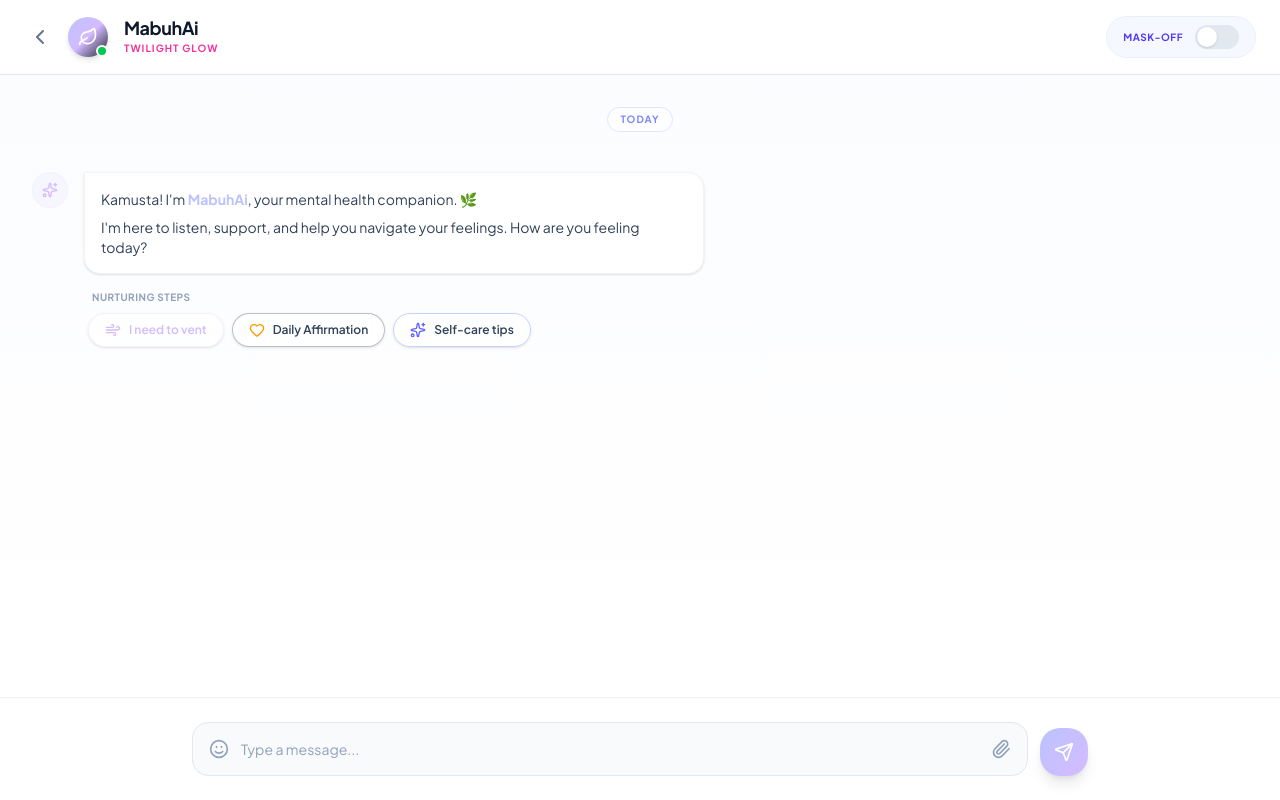
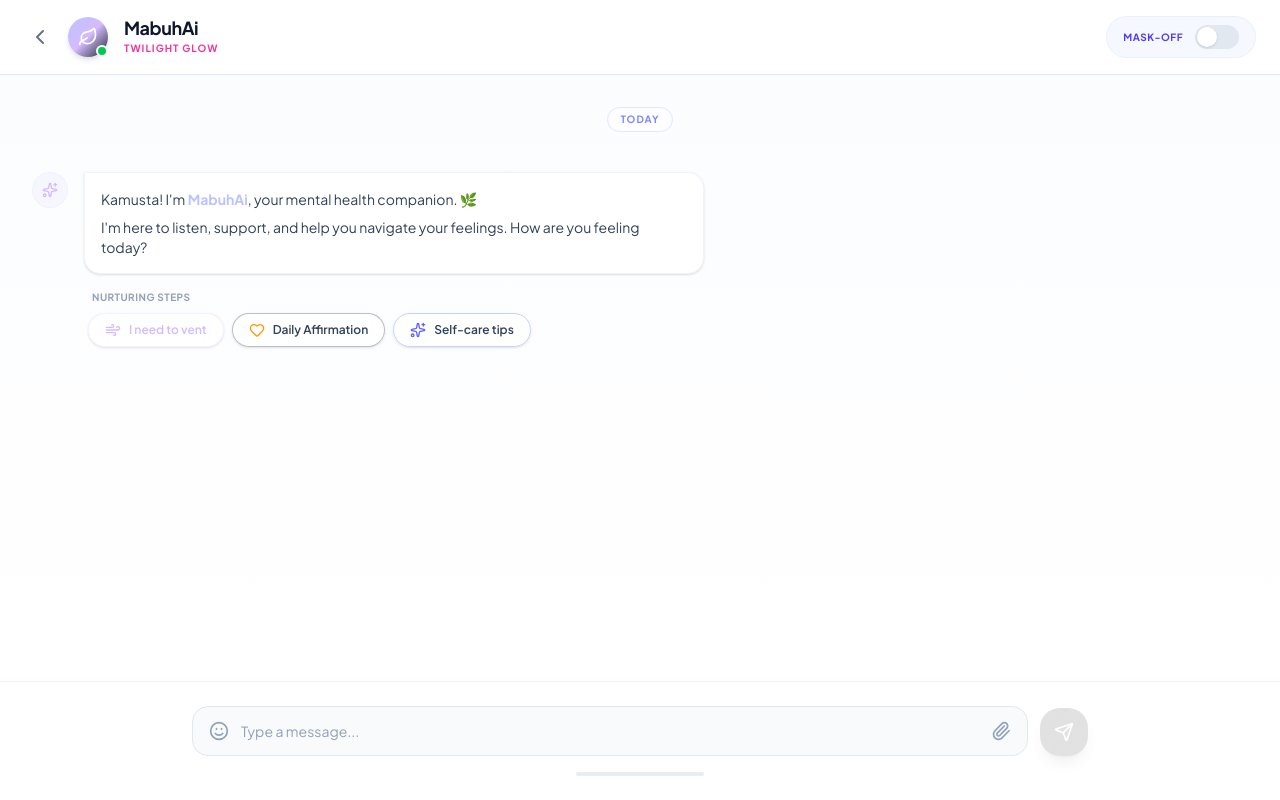
Before and after one commit to kheypaxu/mabuh-ai, a React (Vite) app: page /chatbot in a window 1280 px wide. Built offline with nearby package versions, Linux system fonts and the light colour scheme.

Commit message:
feat: modify chatbot typing animation for the bot replies

```diff
--- a/package.json
+++ b/package.json
@@ -14,6 +14,7 @@
     "@tauri-apps/plugin-opener": "^2",
     "class-variance-authority": "^0.7.1",
     "clsx": "^2.1.1",
+    "framer-motion": "^12.38.0",
     "lucide-react": "^1.7.0",
     "react": "^19.1.0",
     "react-dom": "^19.1.0",
--- a/src/screens/ChatBot.tsx
+++ b/src/screens/ChatBot.tsx
@@ -1,21 +1,57 @@
-import { useState } from "react";
+import { useState, useRef, useEffect, ReactNode } from "react";
 import { useNavigate } from "react-router-dom";
-import { ChatBubble } from "../components/chatbot-components/ChatBubble";
-import { MaskOverlay } from "../components/chatbot-components/MaskOverlay";
+import { motion, AnimatePresence } from "framer-motion";
 import {
   ChevronLeft, Send, Smile, Paperclip,
   Leaf, Wind, Heart, Sparkles
 } from "lucide-react";
 
+// reusable components import
+import { ChatBubble } from "../components/chatbot-components/ChatBubble";
+import { MaskOverlay } from "../components/chatbot-components/MaskOverlay";
+
+// 1. Defining the message interface
+interface Message {
+  id: string;
+  isAi: boolean;
+  content: ReactNode;
+  hasActions?: boolean;
+}
+
+// typing animation
+const Typewriter = ({ text, speed = 20 }: { text: string; speed?: number }) => {
+  const characters = text.split("");
+
+  return (
+    <motion.span>
+      {characters.map((char, index) => (
+        <motion.span
+          key={index}
+          initial={{ opacity: 0 }}
+          animate={{ opacity: 1 }}
+          transition={{
+            duration: 0.1,
+            delay: index * (speed / 1000),
+          }}
+        >
+          {char}
+        </motion.span>
+      ))}
+    </motion.span>
+  );
+};
+
 export default function Chatbot() {
   const navigate = useNavigate();
+  const scrollRef = useRef<HTMLDivElement>(null);
+
+  // State
   const [isMaskActive, setIsMaskActive] = useState(false);
+  const [isTyping, setIsTyping] = useState(false); // Typing animation state
   const [inputText, setInputText] = useState("");
-
-  // Initializing state with your specific starting messages
-  const [messages] = useState([
+  const [messages, setMessages] = useState<Message[]>([
     {
-      id: 1,
+      id: "init",
       isAi: true,
       content: (
         <>
@@ -23,52 +59,125 @@ export default function Chatbot() {
           <p className="mt-2">I'm here to listen, support, and help you navigate your feelings. How are you feeling today?</p>
         </>
       ),
-      hasActions: true // This flag will trigger the "Nurturing Steps" buttons
+      hasActions: true
     }
   ]);
 
+  useEffect(() => {
+    if (scrollRef.current) {
+      scrollRef.current.scrollTo({
+        top: scrollRef.current.scrollHeight,
+        behavior: 'smooth'
+      });
+    }
+  }, [messages, isTyping]);
+
+  // 3. Message Handlers
+  const handleSendMessage = () => {
+    if (!inputText.trim()) return;
+
+    // Add User Message
+    const userMessage: Message = {
+      id: Date.now().toString(),
+      isAi: false,
+      content: inputText,
+      hasActions: false
+    };
+
+    setMessages((prev) => [...prev, userMessage]);
+    setInputText("");
+
+    setIsTyping(true);
+
+    setTimeout(() => {
+      setIsTyping(false); // Stop typing animation
+      const aiReply: Message = {
+        id: (Date.now() + 1).toString(),
+        isAi: true,
+        content: "I'm just a placeholder for now, but I hear you! We'll hook up the real AI soon. 🌿",
+        hasActions: false
+      };
+      setMessages((prev) => [...prev, aiReply]);
+    }, 2000); // 2-second delay for a natural feel
+  };
+
   return (
-    <div className="flex flex-col h-screen bg-white dark:bg-twilight-dark transition-colors duration-500">
-      {/* Header (Same as previous step) */}
-      <header className="px-6 py-4 flex items-center justify-between border-b border-indigo-100 dark:border-indigo-900/50 bg-white/80 dark:bg-twilight-dark/80 backdrop-blur-md sticky top-0 z-10">
+    <div className="flex flex-col h-screen bg-white dark:bg-twilight-dark transition-colors duration-500 overflow-hidden">
+
+      {/* HEADER SECTION */}
+      <header className="px-6 py-4 flex items-center justify-between border-b border-indigo-100 dark:border-indigo-900/50 bg-white/80 dark:bg-twilight-dark/80 backdrop-blur-md sticky top-0 z-10 text-slate-900 dark:text-white">
         <div className="flex items-center gap-2">
-          <button onClick={() => navigate(-1)} className="p-1 rounded-full hover:bg-slate-100 dark:hover:bg-slate-800 text-slate-500 transition-colors">
+          <button
+            onClick={() => navigate(-1)}
+            className="p-1 rounded-full hover:bg-slate-100 dark:hover:bg-slate-800 text-slate-500 transition-colors"
+          >
             <ChevronLeft className="size-6" />
           </button>
+
           <div className="relative ml-1">
             <div className="w-10 h-10 rounded-full bg-linear-to-br from-primary via-secondary to-accent flex items-center justify-center text-white shadow-md">
               <Leaf className="size-5" />
             </div>
             <div className="absolute bottom-0 right-0 w-3 h-3 bg-green-500 border-2 border-white dark:border-twilight-dark rounded-full" />
           </div>
-          <div className="ml-2">
-            <h1 className="font-bold text-lg tracking-tight leading-none text-slate-900 dark:text-white">MabuhAi</h1>
+
+          <div className="ml-2 text-left">
+            <h1 className="font-bold text-lg tracking-tight leading-none">MabuhAi</h1>
             <p className="text-[10px] text-pink-500 uppercase tracking-widest font-bold mt-1">Twilight Glow</p>
           </div>
         </div>
 
+        {/* CUSTOM TOGGLE SWITCH */}
         <div className="flex items-center gap-3 bg-indigo-50/50 dark:bg-indigo-950/30 px-4 py-2 rounded-full border border-indigo-100/50 dark:border-indigo-900/50">
           <span className="text-[10px] font-bold uppercase tracking-wider text-indigo-600 dark:text-indigo-400">Mask-Off</span>
-          <button onClick={() => setIsMaskActive(!isMaskActive)} className={`relative inline-flex h-6 w-11 shrink-0 cursor-pointer rounded-full border-2 border-transparent transition-colors duration-200 ease-in-out ${isMaskActive ? "bg-accent" : "bg-slate-200 dark:bg-slate-700"}`}>
-            <span className={`pointer-events-none inline-block h-5 w-5 transform rounded-full bg-white shadow transition duration-200 ease-in-out ${isMaskActive ? "translate-x-5" : "translate-x-0"}`} />
+          <button
+            onClick={() => setIsMaskActive(!isMaskActive)}
+            className={`relative inline-flex h-6 w-11 shrink-0 cursor-pointer rounded-full border-2 border-transparent transition-colors duration-200 ease-in-out ${isMaskActive ? "bg-accent" : "bg-slate-200 dark:bg-slate-700"}`}
+          >
+            <motion.span
+              animate={{ x: isMaskActive ? 20 : 0 }}
+              className="pointer-events-none inline-block h-5 w-5 rounded-full bg-white shadow ring-0 transition duration-200 ease-in-out"
+            />
           </button>
         </div>
       </header>
 
-      {/* Chat Area */}
-      <main className="flex-1 overflow-y-auto p-4 md:p-8 flex flex-col gap-6 bg-linear-to-b from-indigo-50/20 to-white dark:from-twilight-dark/20 dark:to-slate-950">
+      {/* CHAT AREA SECTION */}
+      <main
+        ref={scrollRef}
+        className="flex-1 overflow-y-auto p-4 md:p-8 flex flex-col gap-6 bg-linear-to-b from-indigo-50/20 to-white dark:from-twilight-dark/20 dark:to-slate-950"
+      >
         <div className="flex justify-center mb-4">
           <span className="px-3 py-1 rounded-full bg-white/50 dark:bg-indigo-950/50 text-[10px] font-bold text-indigo-400 uppercase tracking-widest border border-indigo-100 dark:border-indigo-900">Today</span>
         </div>
 
-        {messages.map((msg) => (
-          <div key={msg.id} className="flex flex-col gap-4">
-            <ChatBubble isAi={msg.isAi} message={msg.content} />
+        <AnimatePresence mode="popLayout">
+          {messages.map((msg, index) => (
+            <motion.div
+              key={msg.id}
+              initial={{ opacity: 0, y: 10, scale: 0.98 }}
+              animate={{ opacity: 1, y: 0, scale: 1 }}
+              exit={{ opacity: 0, scale: 0.98 }}
+              transition={{ type: "spring", stiffness: 300, damping: 25 }}
+              className="flex flex-col gap-4"
+            >
+              <ChatBubble
+                isAi={msg.isAi}
+                message={msg.isAi && index === messages.length - 1 && typeof msg.content === "string" ? (
+                    <Typewriter text={msg.content} />
+                ) : (
+                    msg.content
+                )}
+                />
 
-            {/* Conditional "Nurturing Steps" Buttons */}
               {msg.hasActions && (
-              <div className="flex flex-col gap-2 ml-14">
-                <p className="text-[10px] font-bold text-slate-400 uppercase ml-1 tracking-wider">Nurturing Steps</p>
+                <motion.div
+                  initial={{ opacity: 0, x: -10 }}
+                  animate={{ opacity: 1, x: 0 }}
+                  transition={{ delay: 0.4 }}
+                  className="flex flex-col gap-2 ml-14"
+                >
+                  <p className="text-[10px] font-bold text-slate-400 uppercase ml-1 tracking-wider text-left">Nurturing Steps</p>
                   <div className="flex flex-wrap gap-2">
                     <button className="px-4 py-2 bg-white/60 dark:bg-slate-800/60 backdrop-blur-sm border border-secondary/20 rounded-full text-xs font-semibold text-secondary hover:bg-secondary hover:text-white transition-all shadow-sm flex items-center gap-2">
                       <Wind className="size-4" /> I need to vent
@@ -80,32 +189,63 @@ export default function Chatbot() {
                       <Sparkles className="size-4 text-indigo-500" /> Self-care tips
                     </button>
                   </div>
-              </div>
+                </motion.div>
               )}
-          </div>
+            </motion.div>
           ))}
+
+          {/* AI Typing Indicator Bubble */}
+          {isTyping && (
+            <motion.div
+              initial={{ opacity: 0, y: 5 }}
+              animate={{ opacity: 1, y: 0 }}
+              exit={{ opacity: 0 }}
+              className="flex flex-col gap-4"
+            >
+              <ChatBubble isAi={true} isTyping={true} />
+            </motion.div>
+          )}
+        </AnimatePresence>
       </main>
 
-      {/* Footer */}
+      {/* FOOTER INPUT SECTION */}
       <footer className="p-4 md:p-6 bg-white dark:bg-twilight-dark border-t border-indigo-50 dark:border-indigo-900/50">
         <div className="max-w-4xl mx-auto flex items-end gap-3">
-          <div className="flex-1 bg-slate-50 dark:bg-slate-900 rounded-2xl px-4 py-3 flex items-center gap-3 border border-slate-200 dark:border-slate-800 focus-within:border-secondary transition-all">
+          <div className="flex-1 bg-slate-50 dark:bg-slate-900 rounded-2xl px-4 py-2 flex items-center gap-3 border border-slate-200 dark:border-slate-800 focus-within:border-secondary focus-within:ring-1 focus-within:ring-secondary/20 transition-all">
             <button className="text-slate-400 hover:text-secondary"><Smile className="size-5" /></button>
             <textarea
               value={inputText}
               onChange={(e) => setInputText(e.target.value)}
-              className="flex-1 bg-transparent border-none focus:ring-0 text-sm py-1 placeholder:text-slate-400 resize-none"
+              onKeyDown={(e) => {
+                if (e.key === 'Enter' && !e.shiftKey) {
+                  e.preventDefault();
+                  handleSendMessage();
+                }
+              }}
+              className="flex-1 bg-transparent border-none focus:ring-0 text-sm py-1.5 placeholder:text-slate-400 resize-none max-h-32 text-slate-900 dark:text-white"
               placeholder="Type a message..."
               rows={1}
             />
             <button className="text-slate-400 hover:text-secondary"><Paperclip className="size-5" /></button>
           </div>
-          <button className="w-12 h-12 bg-linear-to-br from-primary to-secondary text-white rounded-xl flex items-center justify-center shadow-lg transition-transform active:scale-95">
+
+          <motion.button
+            whileHover={{ scale: 1.05 }}
+            whileTap={{ scale: 0.95 }}
+            onClick={handleSendMessage}
+            disabled={!inputText.trim() || isTyping}
+            className="w-12 h-12 bg-linear-to-br from-primary to-secondary text-white rounded-xl flex items-center justify-center shadow-lg disabled:opacity-50 disabled:grayscale transition-all"
+          >
             <Send className="size-5" />
-          </button>
+          </motion.button>
+        </div>
+
+        <div className="mt-4 flex justify-center opacity-20">
+          <div className="w-32 h-1 bg-slate-400 rounded-full" />
         </div>
       </footer>
 
+      {/* OVERLAY COMPONENT */}
       <MaskOverlay isOpen={isMaskActive} onToggle={() => setIsMaskActive(false)} />
     </div>
   );
```
Also changed, not shown: 1 other file (tests, documents, lock files or other folders). Lines whose indentation alone changed are shown as unchanged.
